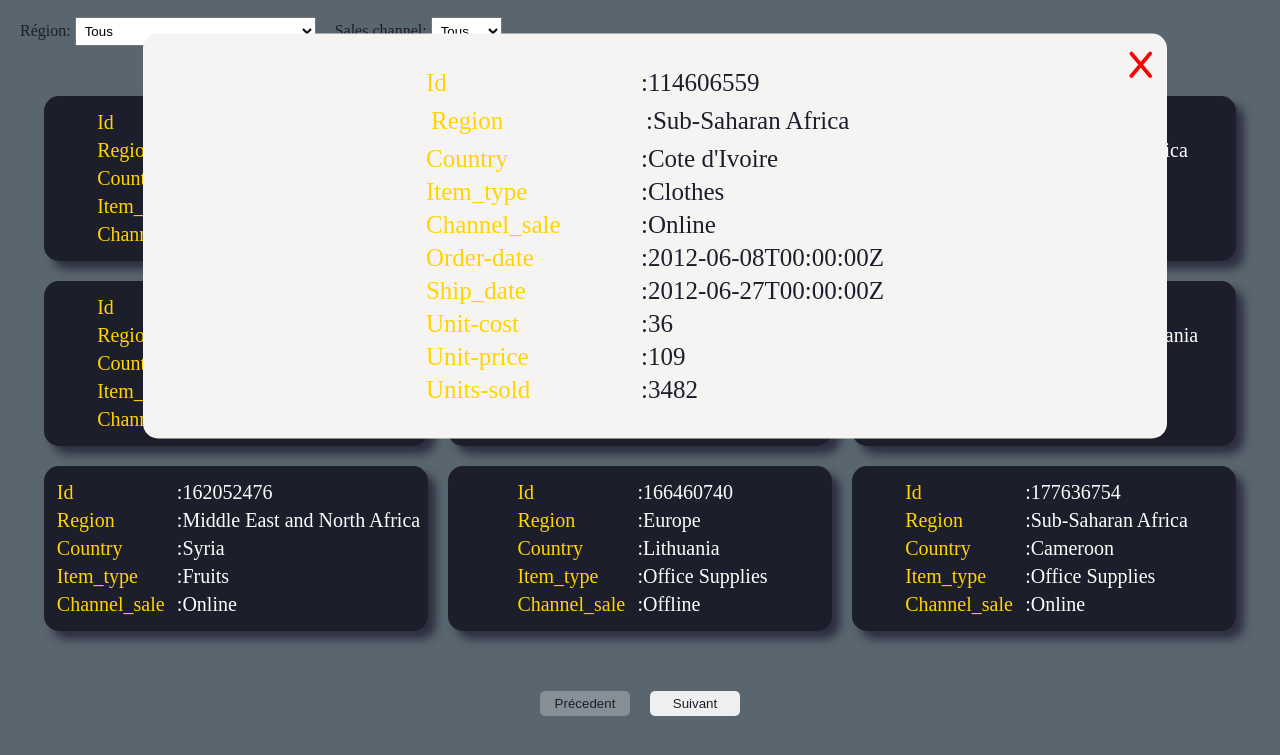
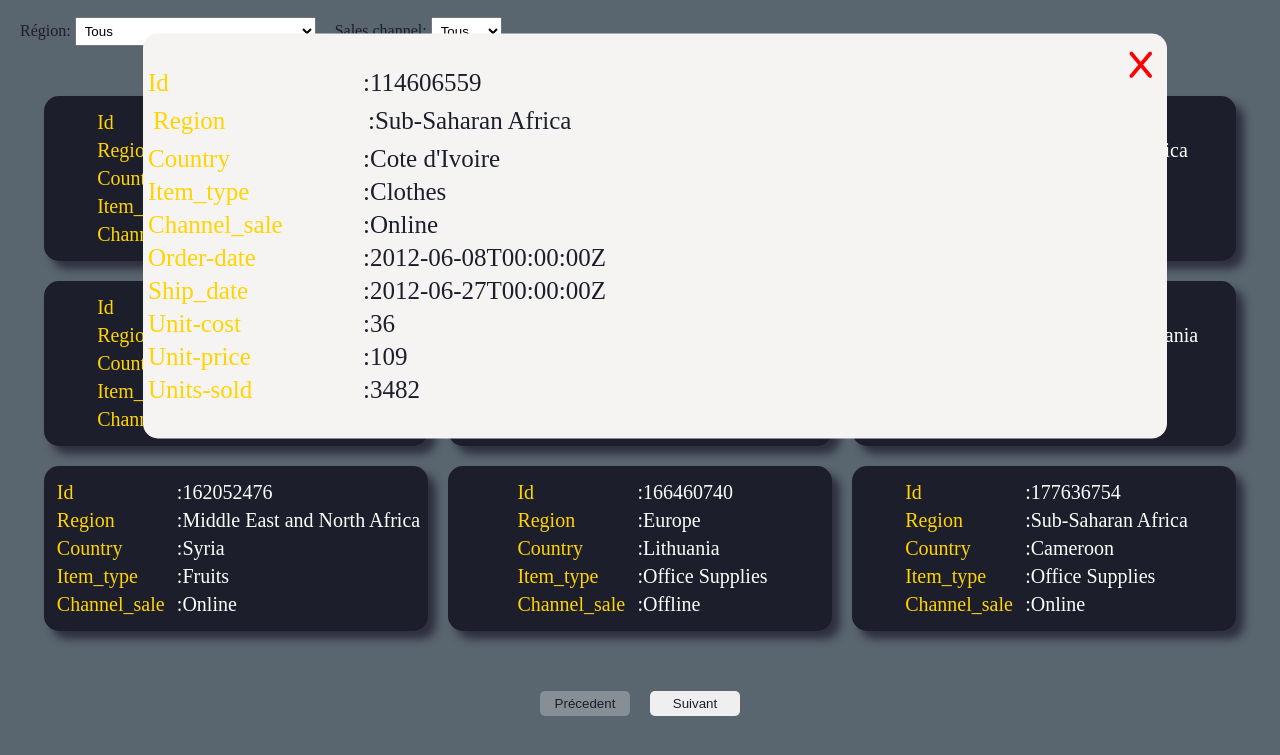
Before and after one commit to ToandroMananjara/manipulation_data_exercice, a plain HTML site: page index.html in a window 1280 px wide. Both pictures are taken after a click on the element 236 px from the left and 357 px from the top of the page. Shown: the part 179-934 px from the top of the page. Drawn offline with nearby package versions, Linux system fonts and the light colour scheme.

```diff
--- a/assets/components/SalesList.js
+++ b/assets/components/SalesList.js
@@ -7,7 +7,9 @@
         this.addEventListener('click', ()=>{
             this.container = document.querySelector('.container-click')
             this.clickItem()
-            this.container.querySelector('.closed').addEventListener('click',()=> this.closed())
+            this.container.querySelector('.closed').addEventListener('click',()=>{
+                this.closed()
+            })
         })
     }
 
@@ -54,7 +56,16 @@
                     color: #FFD400;
                 }
                 .new-card{
-
+                    width: 80%;
+                    position: fixed;
+                    top: 50%;
+                    left: 50%;
+                    transform: translate(-50%, -50%);
+                    background: #F6F4F3;
+                    border-radius: 15px;
+                    margin: 15px;
+                    padding: 30px 0;
+                    cursor: pointer;
                 }
                 .closed{
                     position: absolute;
@@ -77,6 +88,7 @@
                     }
                 }
         </style>
+
         <div class= "new-card">
             <span class="closed"><i class="fa-solid fa-x"></i></span>
             <span class="id card-item"><span class="title" > Id </span> : <span>${this.data.order_id}</span></span>
@@ -96,8 +108,8 @@
     clickItem(){
         this.clickRender()
         this.container.style.display = 'flex'
-        this.container.style.zIndex = 2
-        this.container.style.position = 'absolute'
+        // this.container.style.zIndex = 7
+        // this.container.style.position = 'fixed'
     }
     closed(){
         this.container.innerHTML = ''
--- a/assets/css/style.css
+++ b/assets/css/style.css
@@ -134,23 +134,13 @@
     margin-top: 40px;
 }
 .container-click{
-    width: 80%;
-    position: sticky;
-    top: 50%;
-    left: 50%;
-    transform: translate(-50%, -50%);
-    z-index: 2;
+    width: 100%;
+    height: 100vh;
+    position: fixed;
+    z-index: 6;
     display: none;
     justify-content: center;
     align-items: center;
-    background: #F6F4F3;
-    /* color: #FDFFFC; */
-    /* color: #1D1E2C; */
-    border-radius: 15px;
-    margin: 15px;
-    padding: 30px 0;
-    cursor: pointer;
-
 }
 sale-list{
     position: relative;
--- a/assets/main/index.js
+++ b/assets/main/index.js
@@ -131,6 +131,7 @@
             })
             container?.querySelector('p')?.remove()
             if (selectChannel.value === 'tous') {
+                console.log('tous');
                 newRegion.forEach(data => {
                     container.append(new SalesList(data))
                 });
@@ -151,7 +152,7 @@
                     container.append(new SalesList(data))
                 });
             }
-            if(!newSalesChannels.length){
+            if(!newSalesChannels?.length){
                 let noResultsMessage = document.createElement('p');
                 noResultsMessage.textContent = 'Aucun résultat '
                 container.appendChild(noResultsMessage);
```
